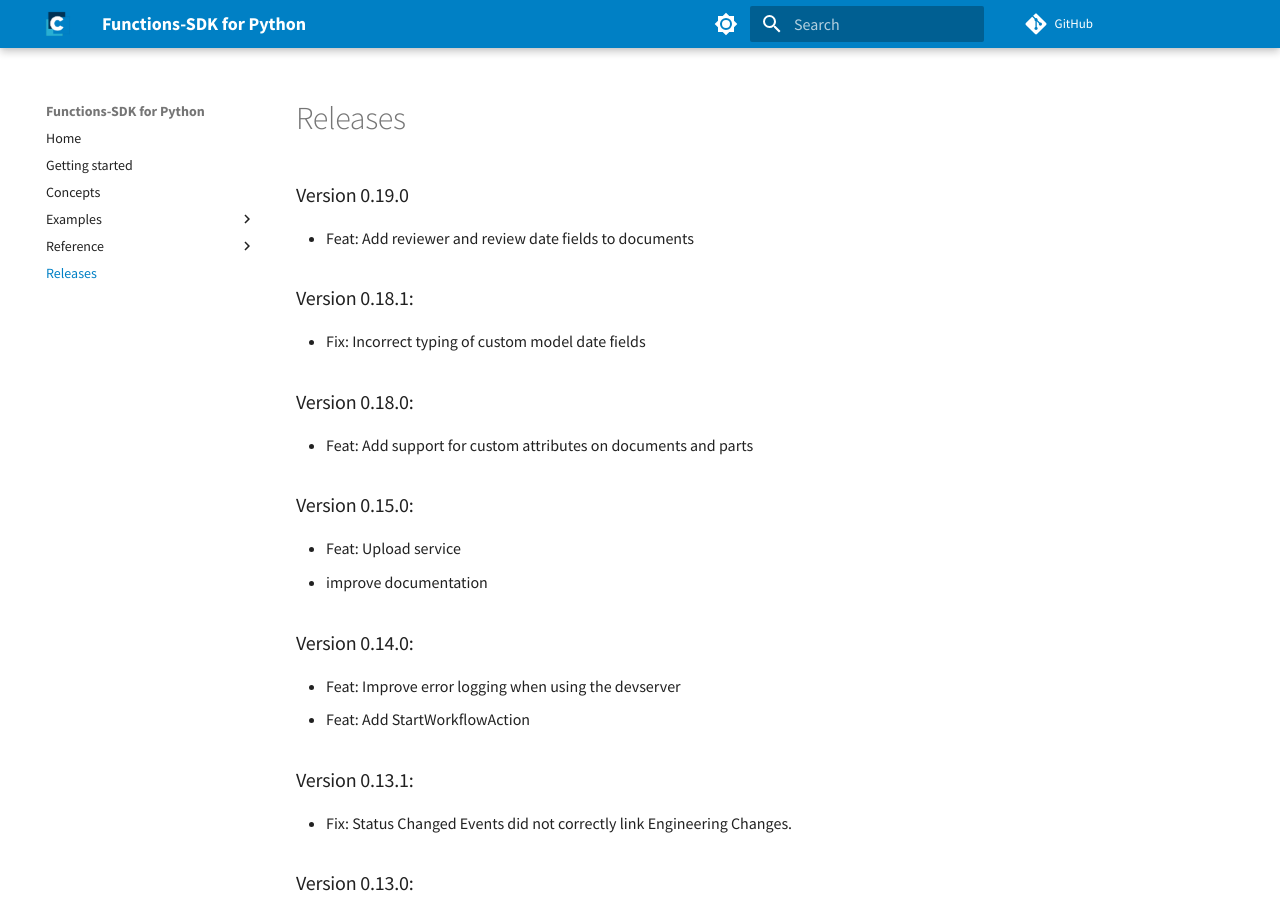
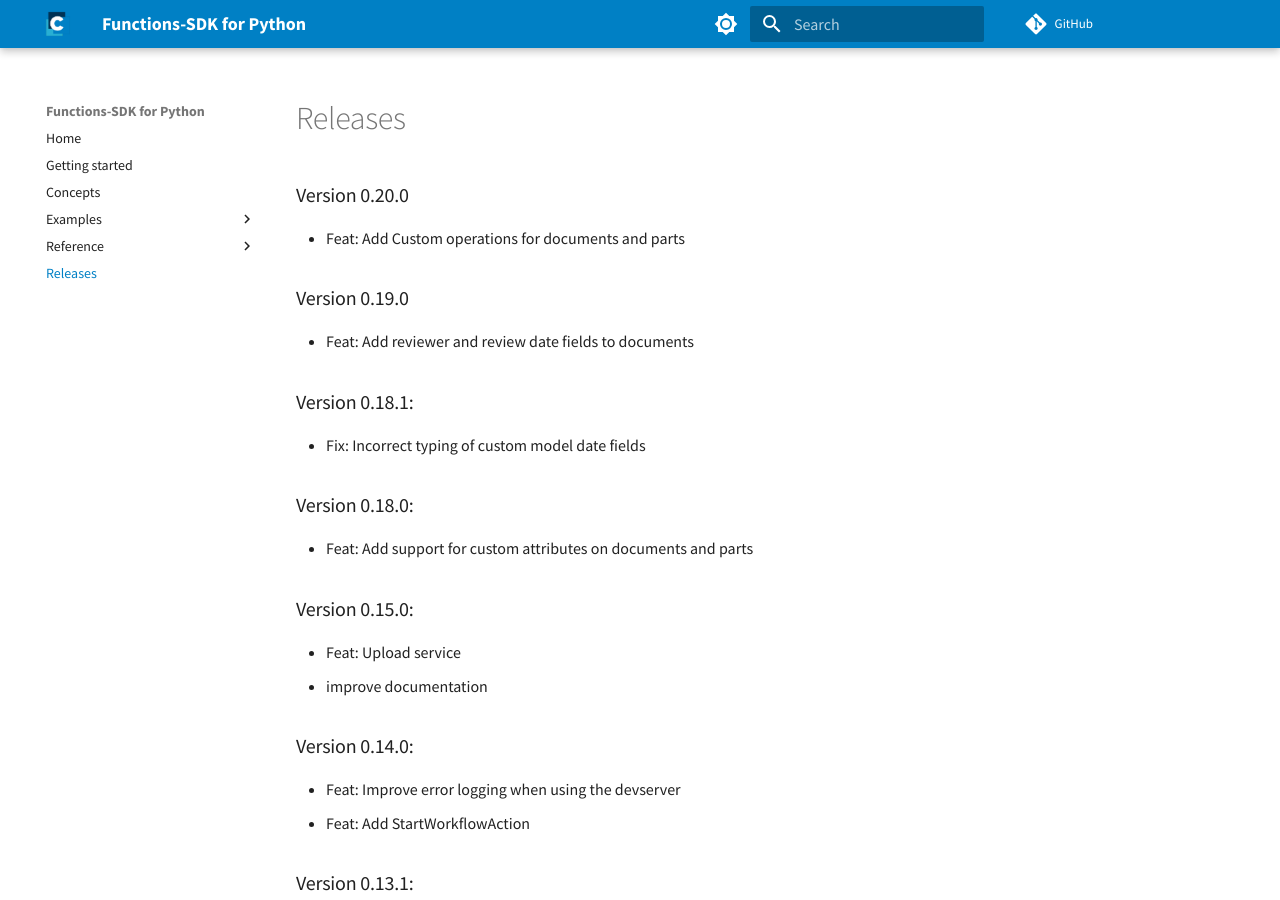
Before and after one commit to cslab/functions-sdk-python, an MkDocs documentation site: the page built from docs/release_notes.md, in a window 1280 px wide and 900 px high. Built offline with MkDocs 1.6.1 and Material for MkDocs 9.7.7, drawn with Linux system fonts in a browser that asks for light colours; comment, search, counter and statistics services are not loaded.

Commit message:
0.20.0 release notes

```diff
--- a/docs/release_notes.md
+++ b/docs/release_notes.md
@@ -2,6 +2,9 @@
 hide:
   - toc
 ---
+
+### Version 0.20.0
+- Feat: Add Custom operations for documents and parts
 
 ### Version 0.19.0
 - Feat: Add reviewer and review date fields to documents
```
